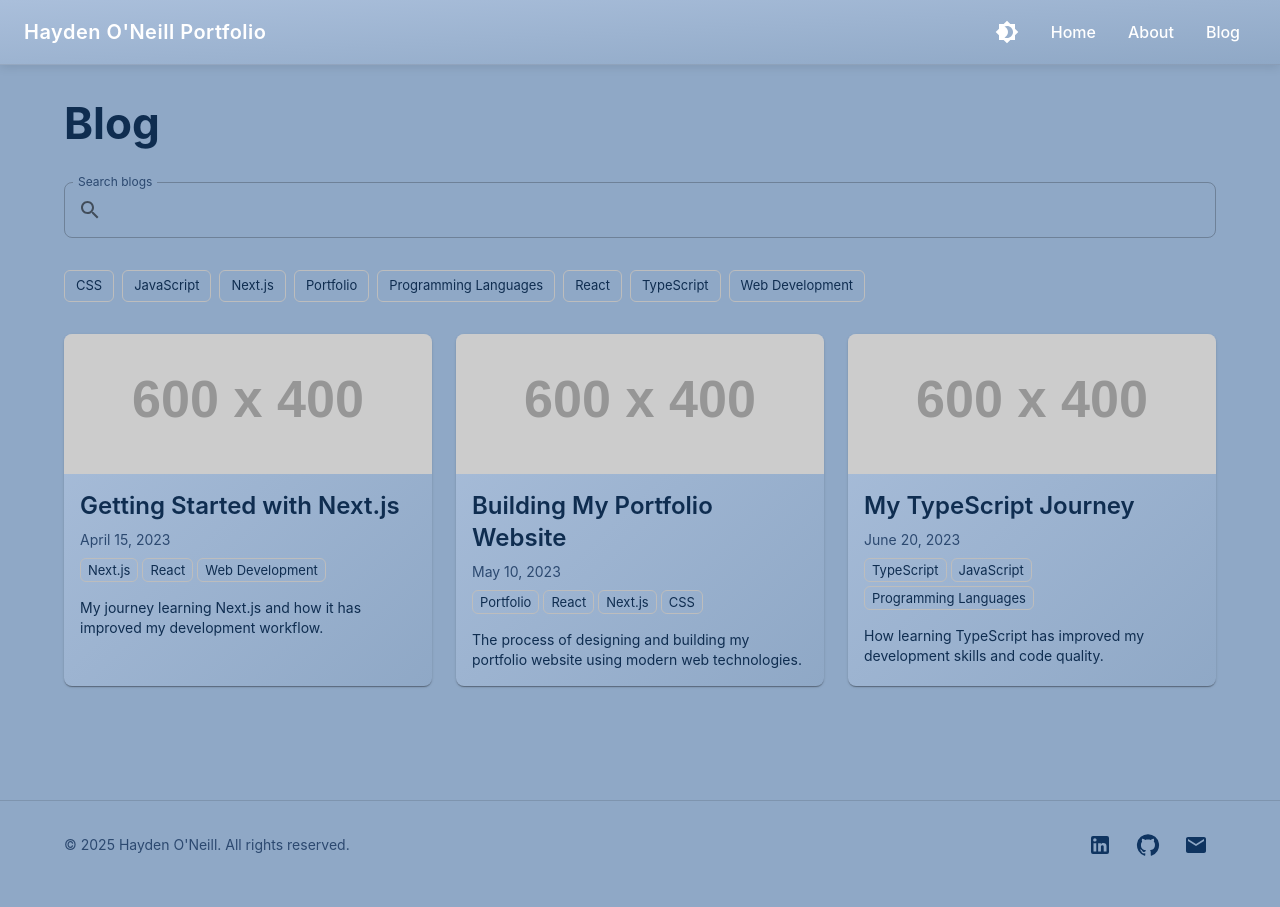
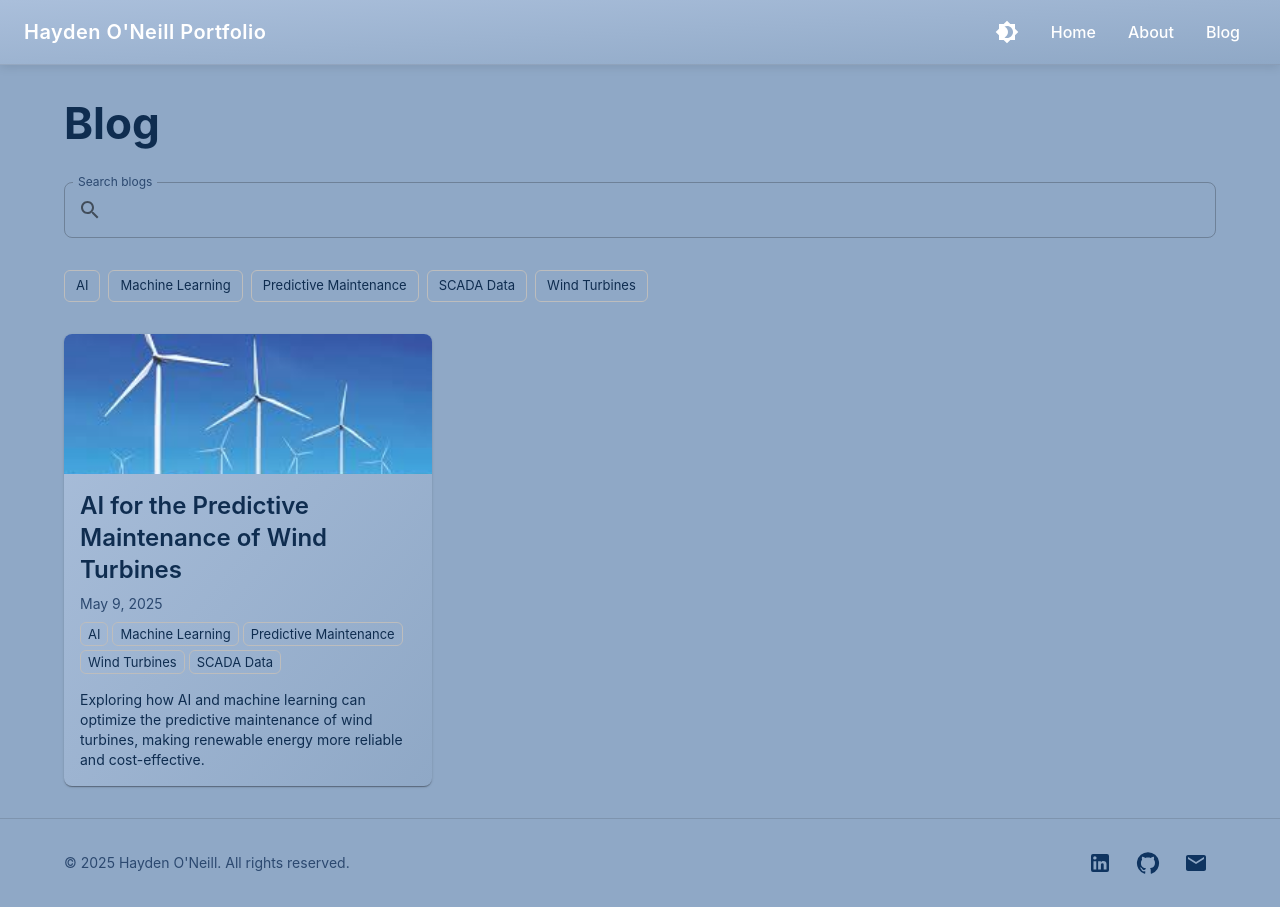
Before and after one commit to BatteredBiscuit/Portfolio-Website, a Next.js app: page /blog in a window 1280 px wide. Built offline with nearby package versions, Linux system fonts and the light colour scheme.

Commit message:
Feat: Add windturbine image to the blog section

```diff
--- a/data/blogs.ts
+++ b/data/blogs.ts
@@ -11,114 +11,52 @@ export interface Blog {
 // Sample blog data
 export const blogs: Blog[] = [
   {
-    id: "getting-started-with-nextjs",
-    title: "Getting Started with Next.js",
-    date: "2023-04-15",
-    tags: ["Next.js", "React", "Web Development"],
+    id: "ai-for-predictive-maintenance",
+    title: "AI for the Predictive Maintenance of Wind Turbines",
+    date: "2025-05-09",
+    tags: [
+      "AI",
+      "Machine Learning",
+      "Predictive Maintenance",
+      "Wind Turbines",
+      "SCADA Data",
+    ],
     summary:
-      "My journey learning Next.js and how it has improved my development workflow.",
+      "Exploring how AI and machine learning can optimize the predictive maintenance of wind turbines, making renewable energy more reliable and cost-effective.",
     content: `
-# Getting Started with Next.js
+# AI for the Predictive Maintenance of Wind Turbines
 
-Next.js is a powerful React framework that enables server-side rendering and static site generation.
-In this post, I'll share my experience getting started with Next.js and how it has improved my development workflow.
+Predictive maintenance has become a critical area of research as the world shifts towards more sustainable energy sources like wind power. Wind turbines, operating in harsh environments, are prone to various failures that can be costly and challenging to address without effective maintenance strategies. This blog explores how artificial intelligence (AI) and machine learning can enhance the predictive maintenance of wind turbines, using real-world SCADA data from a wind farm in Portugal.
 
-## Why I Chose Next.js
+## Why Predictive Maintenance for Wind Turbines?
 
-After working with React for several years, I wanted a framework that would help me build more performant and SEO-friendly applications.
-Next.js provided the perfect solution with its built-in routing, server-side rendering, and static site generation capabilities.
+Wind turbines are complex machines, and their maintenance presents significant challenges due to their remote locations and varying operating conditions. Predictive maintenance aims to identify potential failures before they occur, reducing downtime, improving safety, and optimizing operational costs. Unlike reactive or scheduled maintenance, predictive maintenance leverages real-time data to make proactive decisions, reducing both the frequency and severity of unexpected failures.
 
-## Key Features I Love
+## Using AI for Failure Prediction
 
-- **File-based routing**: Simply create a file in the pages directory, and it becomes a route
-- **Server-side rendering**: Better SEO and initial load performance
-- **API Routes**: Build API endpoints easily within your Next.js app
-- **Static Site Generation**: Pre-render pages at build time for even better performance
+AI models can analyze the vast amounts of SCADA data generated by wind turbines to identify patterns that indicate imminent failures. The project explored various machine learning algorithms, including:
 
-I'm excited to continue exploring Next.js and building more projects with it!
+- **Random Forest**: Performed best overall, balancing high precision and recall
+- **XGBoost**: Known for fast computation and high accuracy
+- **Multilayer Perceptron (MLP)**: Captured complex, non-linear relationships
+- **Isolation Forest**: Detected anomalies effectively
+- **Custom Class Confidence Proportion Decision Tree (CCPDT)**: Designed specifically for handling severe class imbalance
+
+The project focused on optimizing these models using advanced techniques like hyperparameter tuning, class balancing (SMOTE-ENN), and feature engineering to improve prediction accuracy.
+
+## Key Challenges and Solutions
+
+One of the biggest challenges was dealing with the extreme class imbalance, as failures are rare but critical to detect. Techniques like SMOTE-ENN and threshold optimization were used to ensure models remained sensitive to failure events without overwhelming the majority class. Additionally, feature engineering based on domain knowledge significantly improved the models' ability to identify failure patterns.
+
+## Results and Findings
+
+The Random Forest model outperformed others in terms of overall composite score, demonstrating its robustness in high-dimensional data environments. It effectively balanced recall and precision, making it a reliable choice for real-time failure prediction.
+
+## Future Directions
+
+As AI technology continues to evolve, integrating real-time data streams and improving interpretability will be crucial for making predictive maintenance systems more practical and reliable. This project demonstrates the potential of AI to make wind energy more sustainable and cost-effective, contributing to the broader effort to combat climate change.
     `,
-    image: "https://placehold.co/600x400/png",
-  },
-  {
-    id: "building-a-portfolio-website",
-    title: "Building My Portfolio Website",
-    date: "2023-05-10",
-    tags: ["Portfolio", "React", "Next.js", "CSS"],
-    summary:
-      "The process of designing and building my portfolio website using modern web technologies.",
-    content: `
-# Building My Portfolio Website
-
-Creating a personal portfolio website is an important step for any developer. Here's how I approached building mine.
-
-## Planning and Design
-
-I started by sketching out the main sections I wanted to include:
-- Home/Introduction
-- About Me
-- Projects
-- Skills
-- Contact
-
-Then I created wireframes for each section using Figma, focusing on a clean, minimalist design that would showcase my work.
-
-## Technology Stack
-
-For my portfolio, I chose:
-- **Next.js**: For fast rendering and SEO benefits
-- **TypeScript**: For type safety
-- **Material UI**: For pre-built components I could customize
-- **Framer Motion**: For subtle animations
-
-## Challenges and Solutions
-
-The biggest challenge was creating a responsive design that worked well on all devices. I solved this by:
-
-1. Using CSS Grid and Flexbox for layouts
-2. Implementing mobile-first design principles
-3. Testing regularly on different screen sizes
-
-I'm proud of the result and plan to continue improving it as I learn new technologies!
-    `,
-    image: "https://placehold.co/600x400/png",
-  },
-  {
-    id: "learning-typescript",
-    title: "My TypeScript Journey",
-    date: "2023-06-20",
-    tags: ["TypeScript", "JavaScript", "Programming Languages"],
-    summary:
-      "How learning TypeScript has improved my development skills and code quality.",
-    content: `
-# My TypeScript Journey
-
-After using JavaScript for years, I finally decided to dive into TypeScript. Here's what I've learned and why I think it's worth the effort.
-
-## Getting Started with TypeScript
-
-The transition from JavaScript to TypeScript wasn't as difficult as I expected. The TypeScript documentation is excellent, and there are many resources available online.
-
-## Benefits I've Experienced
-
-TypeScript has significantly improved my development workflow in several ways:
-
-1. **Fewer Bugs**: The type system catches errors at compile time rather than runtime
-2. **Better IDE Support**: Autocomplete and IntelliSense are much more powerful
-3. **Code Readability**: Types serve as documentation and make code easier to understand
-4. **Safer Refactoring**: The compiler warns you about breaking changes
-
-## Tips for New TypeScript Developers
-
-If you're just getting started with TypeScript, here are some tips:
-
-- Start with the basics of type annotations
-- Use interfaces to define object shapes
-- Take advantage of generics for reusable components
-- Don't overuse the 'any' type
-
-TypeScript has become an essential part of my development toolkit, and I highly recommend it to any JavaScript developer looking to level up their skills.
-    `,
-    image: "https://placehold.co/600x400/png",
+    image: "/images/blog/windturbine.jpeg",
   },
 ];
 
```
Also changed, not shown: public/images/blog/windturbine.jpeg (added).
